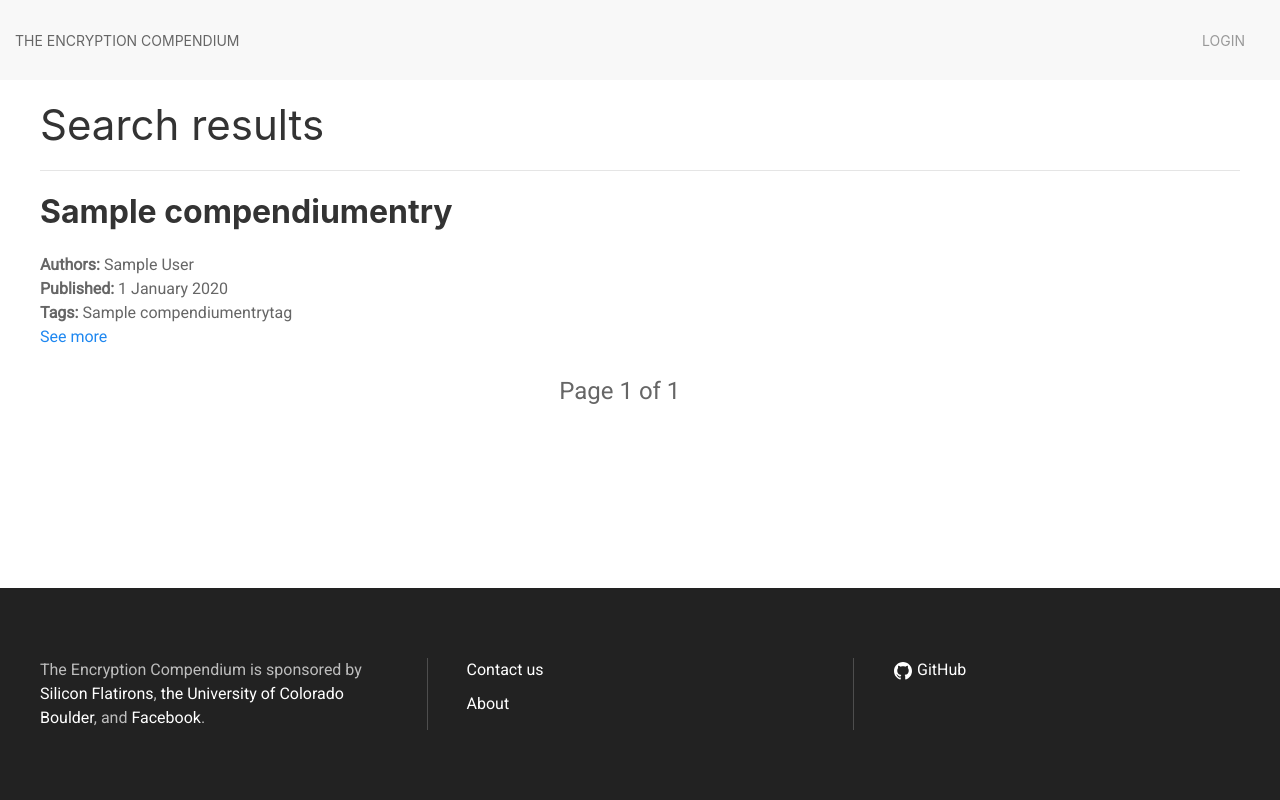
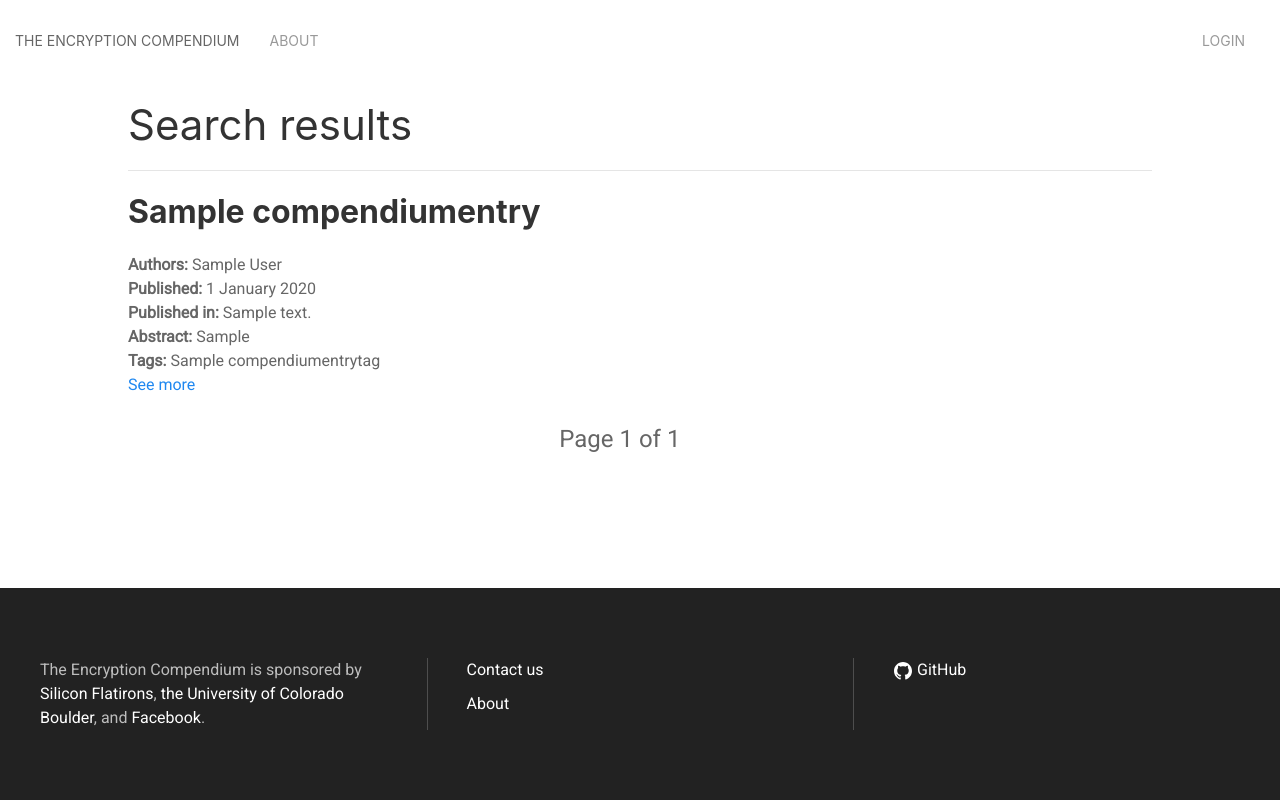
Before and after one commit to The-Encryption-Compendium/the-encryption-compendium, a Django app: page /search in a window 1280 px wide. Run offline with Django 3.2, Linux system fonts and the light colour scheme; tables that the repository leaves empty hold one stand-in row (values such as "Sample post").

Commit message:
Improved formatting, and expand on the compendium entry snippets to include more information.

```diff
--- a/src/research_assistant/views/compendium_modification_views.py
+++ b/src/research_assistant/views/compendium_modification_views.py
@@ -127,6 +127,7 @@ class AbstractCompendiumEntryModificationView(
                     "url": entry.get("url"),
                     "abstract": entry.get("abstract"),
                     "year": int(entry["year"]) if "year" in entry else None,
+                    "publisher_text": entry.get("journal"),
                 }
                 compendium_entry = CompendiumEntry.objects.create(**fields)
 
--- a/src/templates/base.html
+++ b/src/templates/base.html
@@ -32,9 +32,11 @@
   <body>
     {% include "includes/navbar.html" %}
 
-    <div class="content uk-width-8-10 uk-container">
-      {% block body %}
-      {% endblock %}
+    <div class="content uk-container">
+      <div class="uk-width-7-10@m">
+        {% block body %}
+        {% endblock %}
+      </div>
     </div>
 
     {% include "includes/footer.html" %}
--- a/src/templates/entry_list.html
+++ b/src/templates/entry_list.html
@@ -26,7 +26,9 @@ Display a list of entries from the compendium
     {# Display options to go to the next and previous page(s) #}
     <div class="uk-width-1-3">
     {% if page_obj.has_previous %}
-      <a href="?page=1">&laquo; first</a> |
+      <a href="?page=1">
+        <span uk-icon="icon:chevron-double-left;ratio:1.5"></span> first
+      </a> |
       <a href="?page={{ page_obj.previous_page_number }}">previous</a>
     {% endif %}
     </div>
@@ -38,7 +40,9 @@ Display a list of entries from the compendium
     <div class="uk-width-1-3">
     {% if page_obj.has_next %}
       <a href="?page={{ page_obj.next_page_number }}">next</a> |
-      <a href="?page={{ page_obj.paginator.num_pages }}">last &raquo;</a>
+      <a href="?page={{ page_obj.paginator.num_pages }}">
+        last <span uk-icon="icon:chevron-double-right;ratio:1.5"></span>
+      </a>
     {% endif %}
     </div>
   </div>
--- a/src/templates/includes/entry_snippet.html
+++ b/src/templates/includes/entry_snippet.html
@@ -25,6 +25,22 @@ A template for displaying a brief summary of a compendium entry.
 </div>
 {% endif %}
 
+{% if entry.publisher_text %}
+<div>
+  <span class="uk-text-break">
+    <span class="uk-text-bold">Published in:</span> {{ entry.publisher_text }}
+  </span>
+</div>
+{% endif %}
+
+{% if entry.abstract %}
+<div>
+  <span class="uk-text-break">
+    <span class="uk-text-bold">Abstract:</span> {{ entry.abstract }}
+  </span>
+</div>
+{% endif %}
+
 {% with tags=entry.tags.all %}
 {% if tags %}
 <div>
--- a/src/templates/includes/footer.html
+++ b/src/templates/includes/footer.html
@@ -13,18 +13,18 @@ Add some padding between the footer and the element above it
   <div class="uk-grid-divider" uk-grid="">
     <div class="uk-width-1-3">
       The Encryption Compendium is sponsored by
-      <a href="https://siliconflatirons.org">Silicon Flatirons</a>,
-      <a href="https://colorado.edu">the University of Colorado Boulder</a>, and
-      <a href="https://facebook.com">Facebook</a>.
+      <a class="uk-link" href="https://siliconflatirons.org">Silicon Flatirons</a>,
+      <a class="uk-link" href="https://colorado.edu">the University of Colorado Boulder</a>, and
+      <a class="uk-link" href="https://facebook.com">Facebook</a>.
     </div>
 
     <div class="uk-width-1-3">
       <ul class="uk-list">
         <li>
-          <a href="#">Contact us</a>
+          <a class="uk-link" href="#">Contact us</a>
         </li>
         <li>
-          <a href="#">About</a>
+          <a class="uk-link" href="#">About</a>
         </li>
       </ul>
     </div>
@@ -32,7 +32,7 @@ Add some padding between the footer and the element above it
     <div class="uk-width-1-3">
       <ul class="uk-list">
         <li>
-          <a href="https://github.com/The-Encryption-Compendium/the-encryption-compendium">
+          <a class="uk-link" href="https://github.com/The-Encryption-Compendium/the-encryption-compendium">
             <span uk-icon="icon: github"></span> GitHub
           </a>
         </li>
--- a/src/templates/includes/navbar.html
+++ b/src/templates/includes/navbar.html
@@ -2,7 +2,7 @@
 Navigation bar across the top of the site for the researcher view.
 {% endcomment %}
 
-<nav class="uk-navbar-container" id="navbar" uk-navbar>
+<nav class="uk-navbar-container uk-navbar-transparent" id="navbar" uk-navbar>
   {# Link back to landing page #}
   <div class="uk-navbar-left">
     <ul class="uk-navbar-nav">
@@ -11,6 +11,11 @@ Navigation bar across the top of the site for the researcher view.
           The Encryption Compendium
         </a>
       </li>
+
+      <li>
+        <a href="#">
+          About
+        </a>
     </ul>
   </div>
 
```
Also changed, not shown: src/templates/landing_page.html (+10 -1 lines).
